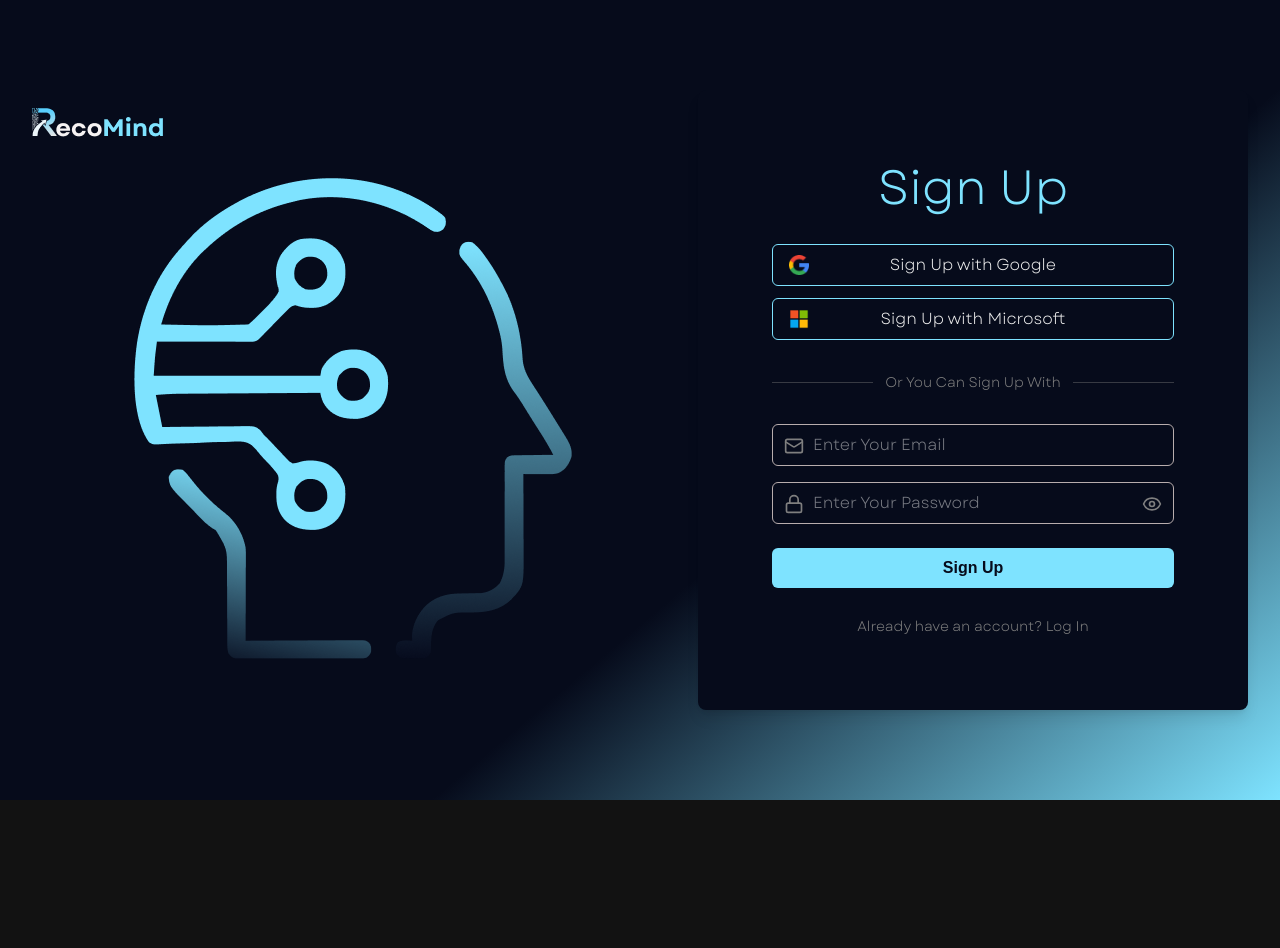
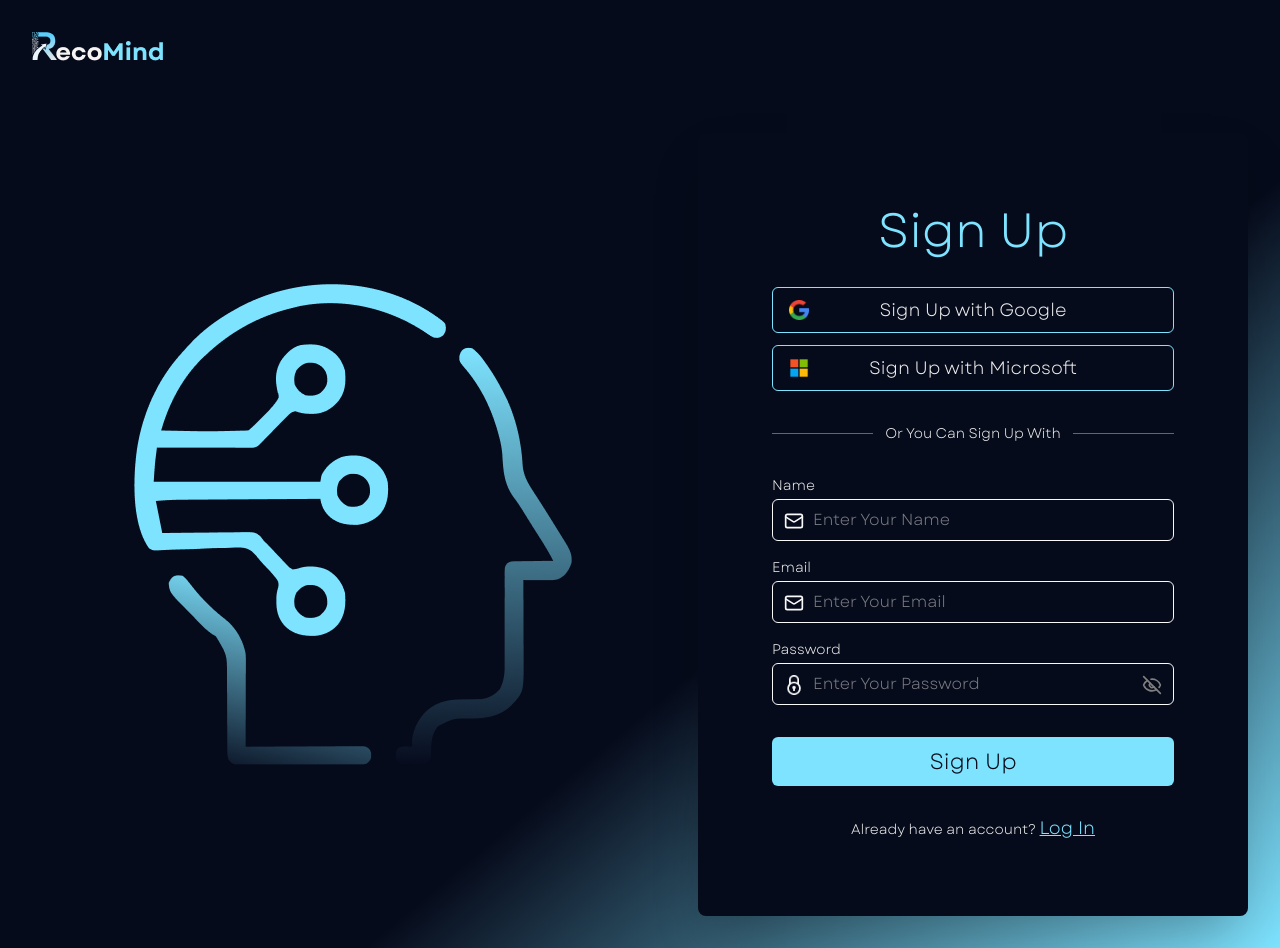
Before and after one commit to ramadan-alaa/RecoMind, a React (Vite) app: page /signup in a window 1280 px wide. Before the commit the page ends 800 px from the top, so only its background shows below. Built offline with nearby package versions, Linux system fonts and the light colour scheme; a web font is replaced by a local one.

Commit message:
Done : Login & Signup Form

```diff
--- a/src/components/LogRegForm.jsx
+++ b/src/components/LogRegForm.jsx
@@ -1,26 +1,42 @@
 import { useState } from "react";
-import { Mail, Lock, Eye, EyeOff } from "lucide-react";
+import { Mail, Eye, EyeOff, AlertCircle, CheckCircle } from "lucide-react";
 import googleIcon from "../assets/images/google.png";
 import microsoftIcon from "../assets/images/microsoft.png";
 import Ai from "../assets/images/Ai.png";
 import Logo from "../assets/images/Logo.png";
+import password from "../assets/images/password.png";
 import { Link } from "react-router-dom";
 
 const LogRegForm = ({ title }) => {
   const [showPassword, setShowPassword] = useState(false);
+  const [passwordValue, setPasswordValue] = useState("");
 
   const isSignUp = title.toLowerCase().includes("sign");
 
+  const isPasswordValid = (pass) => {
+    const minLength = pass.length >= 8;
+    const upper = /[A-Z]/.test(pass);
+    const lower = /[a-z]/.test(pass);
+    const number = /[0-9]/.test(pass);
+    const special = /[!@#$%^&*(),.?":{}|<>]/.test(pass);
+    return minLength && upper && lower && number && special;
+  };
+
+  const passwordValid = isPasswordValid(passwordValue);
+
   return (
-    <div className="container min-h-screen flex flex-col md:flex-row items-center justify-center gap-12 p-6 md:p-8 mx-auto">
-      {/* Left Section (Logo & Illustration) */}
-      <div className="flex-1 flex flex-col items-center md:items-start justify-center w-full">
+    <>
+      <div className="container mx-auto p-6 md:p-8 flex justify-center md:justify-start">
         <img
           src={Logo}
           alt="RecoMind Logo"
           className="w-[110px] md:w-[133px] h-auto mb-6 md:mb-0"
         />
+      </div>
 
+      <div className="container min-h-screen flex flex-col md:flex-row items-center justify-center gap-12 p-6 md:p-8 mx-auto">
+        {/* Left Section */}
+        <div className="flex-1 flex flex-col items-center md:items-start justify-center w-full">
           <img
             src={Ai}
             alt="RecoMind Illustration"
@@ -29,7 +45,7 @@ const LogRegForm = ({ title }) => {
         </div>
 
         {/* Right Section (Form) */}
-      <div className="flex-1 flex flex-col gap-4 w-full max-w-[550px] bg-[var(--Primary)] p-6 sm:p-10 md:p-[74px] rounded-lg shadow-lg">
+        <div className="flex-1 flex flex-col gap-4 w-full max-w-[550px] bg-[var(--Primary)] p-6 sm:p-10 md:p-[74px] rounded-lg shadow-2xl">
           <h1 className="text-4xl md:text-5xl font-normal mb-4 text-center text-[var(--Secondary)]">
             {title}
           </h1>
@@ -37,7 +53,7 @@ const LogRegForm = ({ title }) => {
           {/* Social Buttons */}
           <div className="flex flex-col gap-3">
             <button
-            className="flex items-center justify-center gap-2 rounded-md py-2 hover:bg-[rgba(126,227,255,0.1)] transition-all relative"
+              className="flex items-center justify-center gap-2 font-normal text-base md:text-sm lg:text-lg rounded-md py-2 hover:bg-[rgba(126,227,255,0.1)] transition-all relative"
               style={{ border: "1px solid var(--Secondary)" }}
             >
               <img
@@ -49,7 +65,7 @@ const LogRegForm = ({ title }) => {
             </button>
 
             <button
-            className="flex items-center justify-center gap-2 rounded-md py-2 hover:bg-[rgba(126,227,255,0.1)] transition-all relative"
+              className="flex items-center justify-center gap-2 font-normal text-base md:text-sm lg:text-lg rounded-md py-2 hover:bg-[rgba(126,227,255,0.1)] transition-all relative"
               style={{ border: "1px solid var(--Secondary)" }}
             >
               <img
@@ -62,63 +78,124 @@ const LogRegForm = ({ title }) => {
           </div>
 
           {/* Divider */}
-        <div className="flex items-center gap-3 text-[var(--font_secondary)] text-sm mt-4 mb-4 w-full">
-          <div className="flex-1 h-px bg-[var(--font_secondary)] opacity-40"></div>
+          <div className="flex items-center gap-3 text-[var(--font_primary)] text-sm mt-4 mb-4 w-full">
+            <div className="flex-1 h-px bg-[var(--font_primary)] opacity-40"></div>
             <span className="whitespace-nowrap">Or You Can {title} With</span>
-          <div className="flex-1 h-px bg-[var(--font_secondary)] opacity-40"></div>
+            <div className="flex-1 h-px bg-[var(--font_primary)] opacity-40"></div>
           </div>
 
+          {/* Name Input (Only for Sign Up) */}
+          {isSignUp && (
+            <div className="flex flex-col gap-1">
+              <label className="text-sm text-[var(--font_primary)] font-medium">
+                Name
+              </label>
+              <div className="relative">
+                <Mail className="absolute left-3 top-3 text-[var(--border_color)] w-5 h-5" />
+                <input
+                  type="text"
+                  placeholder="Enter Your Name"
+                  className="w-full bg-transparent border border-[var(--border_color)] rounded-md py-2 pl-10 pr-3 focus:outline-none focus:border-[var(--Secondary)] transition-all"
+                />
+              </div>
+            </div>
+          )}
+
           {/* Email Input */}
+          <div className="flex flex-col gap-1">
+            <label className="text-sm text-[var(--font_primary)] font-medium">
+              Email
+            </label>
             <div className="relative">
-          <Mail className="absolute left-3 top-3 text-[var(--font_secondary)] w-5 h-5" />
+              <Mail className="absolute left-3 top-3 text-[var(--border_color)] w-5 h-5" />
               <input
                 type="email"
                 placeholder="Enter Your Email"
-            className="w-full bg-transparent border border-[var(--font_tertiary)] rounded-md py-2 pl-10 pr-3 focus:outline-none focus:border-[var(--Secondary)] transition-all"
+                className="w-full bg-transparent border border-[var(--border_color)] rounded-md py-2 pl-10 pr-3 focus:outline-none focus:border-[var(--Secondary)] transition-all"
               />
+            </div>
           </div>
 
           {/* Password Input */}
+          <div className="flex flex-col gap-1">
+            <label className="text-sm text-[var(--font_primary)] font-medium">
+              Password
+            </label>
             <div className="relative">
-          <Lock className="absolute left-3 top-3 text-[var(--font_secondary)] w-5 h-5" />
+              <img
+                src={password}
+                alt="Lock Icon"
+                className="absolute left-3 top-3 w-5 h-5"
+              />
               <input
                 type={showPassword ? "text" : "password"}
                 placeholder="Enter Your Password"
-            className="w-full bg-transparent border border-[var(--font_tertiary)] rounded-md py-2 pl-10 pr-10 focus:outline-none focus:border-[var(--Secondary)] transition-all"
+                value={passwordValue}
+                onChange={(e) => setPasswordValue(e.target.value)}
+                className="w-full bg-transparent border border-[var(--border_color)] rounded-md py-2 pl-10 pr-10 focus:outline-none focus:border-[var(--Secondary)] transition-all"
               />
               <button
                 type="button"
                 onClick={() => setShowPassword(!showPassword)}
                 className="absolute right-3 top-3 text-[var(--font_secondary)]"
               >
-            {showPassword ? <EyeOff size={20} /> : <Eye size={20} />}
+                {showPassword ? <Eye size={20} /> : <EyeOff size={20} />}
               </button>
             </div>
 
-        {/* Remember & Forgot */}
+            {/* Password Info (Only for Sign Up) */}
+            {isSignUp && passwordValue && (
+              <div
+                className={`flex items-start gap-2 mt-2 text-xs ${
+                  passwordValid
+                    ? "text-[var(--success)]"
+                    : "text-[var(--error)]"
+                }`}
+              >
+                {passwordValid ? (
+                  <CheckCircle size={16} className="mt-[2px]" />
+                ) : (
+                  <AlertCircle size={16} className="mt-[2px]" />
+                )}
+                <p>
+                  {passwordValid
+                    ? "Your password meets all requirements"
+                    : "Password must be at least 8 characters, include uppercase, lowercase letters, numbers, and special characters."}
+                </p>
+              </div>
+            )}
+          </div>
+
+          {/* Remember & Forgot (Only for Log In) */}
           {!isSignUp && (
-          <div className="flex items-center justify-between text-sm text-[var(--font_secondary)] flex-wrap gap-2">
-            <label className="flex items-center gap-2">
+            <div className="flex items-center justify-between text-sm text-[var(--font_primary)] flex-wrap gap-2">
+              <label className="flex items-center gap-2 font-normal text-base">
                 <input type="checkbox" className="accent-[var(--Secondary)]" />
                 Remember me
               </label>
-            <a href="#" className="hover:text-[var(--Secondary)]">
+              <a
+                href="#"
+                className="text-[var(--Secondary)] font-normal text-base"
+              >
                 Forgot Password?
               </a>
             </div>
           )}
 
           {/* Submit Button */}
-        <button className="mt-2 w-full bg-[var(--Secondary)] text-[var(--Primary)] rounded-md py-2 font-semibold hover:opacity-80 transition-all">
+          <button className="mt-4 w-full bg-[var(--Secondary)] text-[var(--Primary)] rounded-md py-2 font-medium text-[22px] hover:opacity-80 transition-all">
             {title}
           </button>
 
           {/* Switch Between Log In / Sign Up */}
-        <div className="text-center text-sm mt-3 text-[var(--font_secondary)]">
+          <div className="text-center text-sm mt-3 text-[var(--font_primary)]">
             {isSignUp ? (
               <>
                 Already have an account?{" "}
-              <Link to="/" className="text-[var(--Secondary)] hover:underline">
+                <Link
+                  to="/"
+                  className="text-[var(--Secondary)] font-normal text-lg !underline"
+                >
                   Log In
                 </Link>
               </>
@@ -127,7 +204,7 @@ const LogRegForm = ({ title }) => {
                 Don’t have an account?{" "}
                 <Link
                   to="/signup"
-                className="text-[var(--Secondary)] hover:underline"
+                  className="text-[var(--Secondary)] font-normal text-lg !underline"
                 >
                   Sign Up
                 </Link>
@@ -136,6 +213,7 @@ const LogRegForm = ({ title }) => {
           </div>
         </div>
       </div>
+    </>
   );
 };
 
--- a/src/index.css
+++ b/src/index.css
@@ -19,6 +19,8 @@
 
   --success: #64b883;
   --error: #df5d5d;
+
+  --border_color: #F9F9F9;
 
   font-family: "Garet", sans-serif;
   color-scheme: dark;
@@ -84,7 +86,6 @@ body.fade.active {
 }
 
 a {
-  color: inherit;
   text-decoration: none;
 }
 
```
Lines whose indentation alone changed are shown as unchanged.
